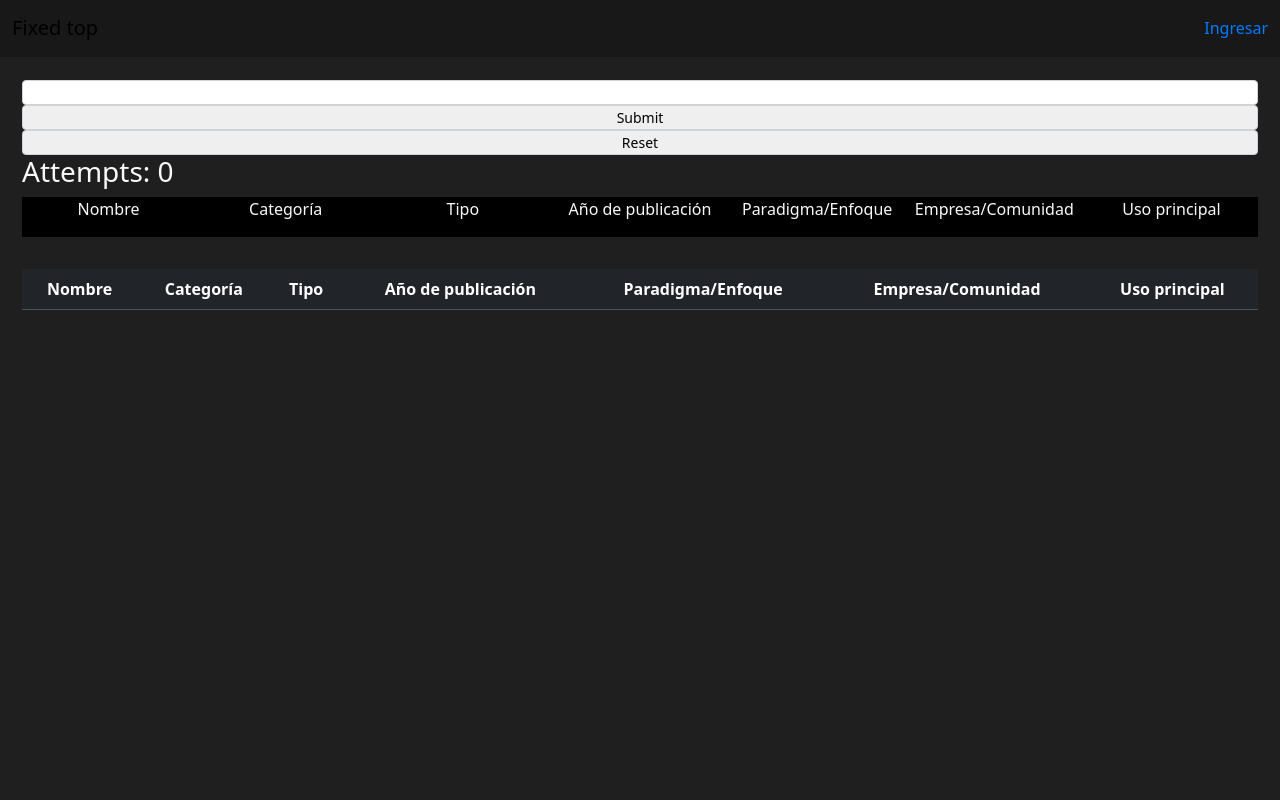
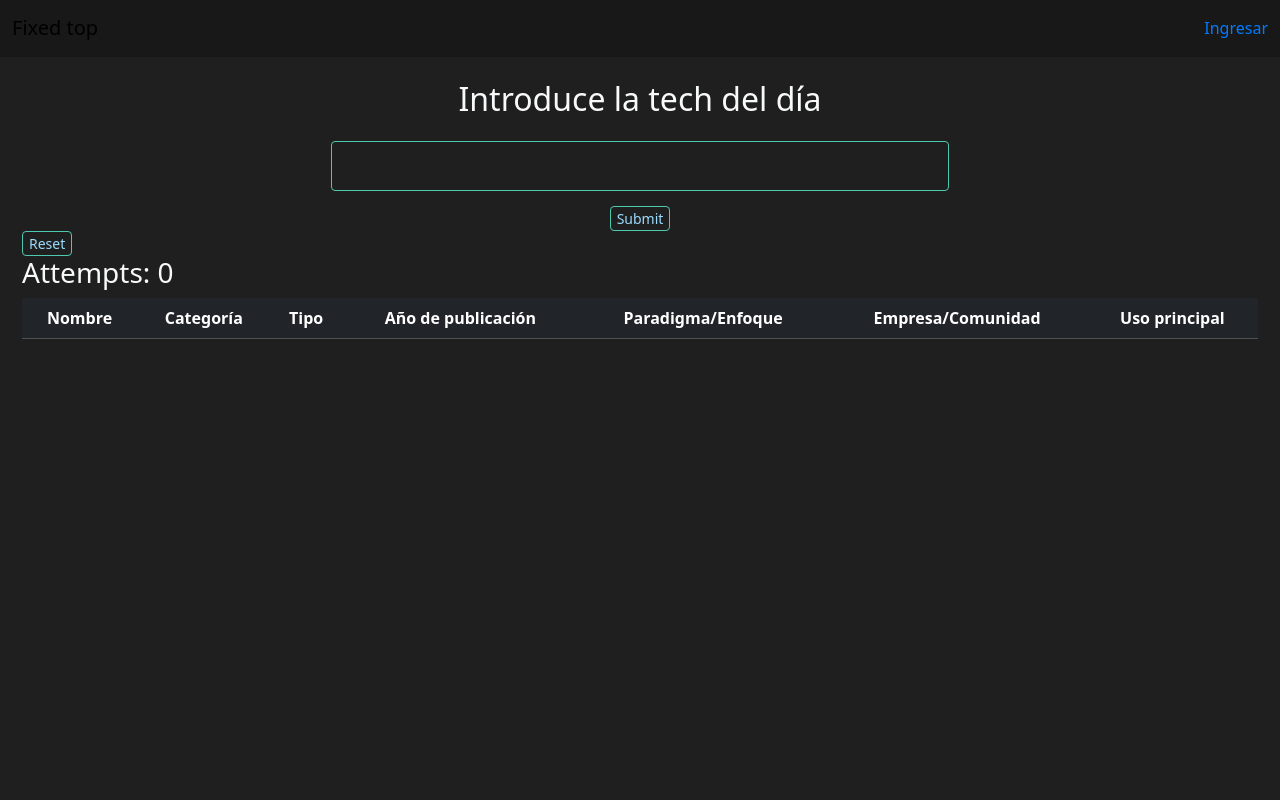
Before and after one commit to TheCatAvila/DevTest, a Flask app: page /daily_tech in a window 1280 px wide. Run offline with Flask 3, Linux system fonts and the light colour scheme; lists and menus that the app fills with data are empty; some libraries are stand-ins or nearby versions.

Commit message:
Update: agragar funciones tech del día

```diff
--- a/app/database/schema.sql
+++ b/app/database/schema.sql
@@ -49,3 +49,6 @@ CREATE TABLE technologies (
     FOREIGN KEY (company_id) REFERENCES companies(id),
     FOREIGN KEY (use_id) REFERENCES uses(id)
 );
+
+ALTER TABLE technologies
+ADD COLUMN daily BOOLEAN DEFAULT FALSE;
--- a/app/routes/main_routes.py
+++ b/app/routes/main_routes.py
@@ -21,5 +21,6 @@ def daily_tech():
 
     guessed_techs_data = session.get('guessed_techs', [])
     attempts = session.get('attempts', 0)
+    user_winner = session.get('user_winner', False)
 
-    return render_template('daily_tech.html', guessed_techs_data=guessed_techs_data, attempts=attempts)
+    return render_template('daily_tech.html', guessed_techs_data=guessed_techs_data, attempts=attempts, user_winner=user_winner)
--- a/app/static/css/forms.css
+++ b/app/static/css/forms.css
@@ -4,25 +4,25 @@ form{
 }
 
 input, select, textarea {
-    width: 100%;
-
     font-size: 0.875em;
     font-weight: 400;
     line-height: 1.5;
     appearance: none;
-    border: 1px solid #ced4da;
+    background-color: var(--dark-gray-2);
+    color: var(--variable-light-blue);
+    border: 1px solid var(--class-green);
     border-radius: 4px;
     transition: border-color 0.15s ease-in-out, box-shadow 0.15s ease-in-out;
     outline: none; /* Desactiva el focus predeterminado */
 }
 
 input:hover, select:hover, textarea:hover {
-    background-color: var(--light-gray);
+    background-color: rgb(20, 20, 20);
 }
 
 input:focus, select:focus, textarea:focus {
-    border-color: var(--blue);
-    box-shadow: 0 0 0 0.2rem rgba(52, 144, 220, 0.25);
+    border-color: rgb(255, 0, 0);
+    box-shadow: 0 0 0 0.2rem rgba(255, 0, 0, 0.25);
     outline: none; /* Asegura que no haya borde extra */
 }
 
@@ -50,3 +50,20 @@ label{
     justify-content: space-between;
     gap: 20px;
 }
+
+/* TECHS */
+
+.tech-form{
+    display: flex;
+    flex-direction: column;
+    align-items: center;
+    justify-content: center;
+    gap: 15px;
+    width: 100%;
+    background-color: var(--dark-gray-2);
+}
+
+.inp-tech{
+    width: 50%;
+    height: 50px;
+}
--- a/app/static/css/techs.css
+++ b/app/static/css/techs.css
@@ -23,3 +23,16 @@
 .cont-camps-ans{
     max-width: 1500px;
 }
+
+td{
+    background-color: rgb( 20, 20, 20);
+}
+
+tr{
+    border-style: none;
+    background-color: rgb( 20, 20, 20);
+}
+
+.test{
+    background-color: rgb( 20, 20, 20);
+}
--- a/app/static/css/variables.css
+++ b/app/static/css/variables.css
@@ -10,4 +10,9 @@
 
     --dark-gray-2: rgb(31, 31, 31);
     --dark-gray-3: rgb(24, 24, 24);
+
+    --class-green: #4EC9B0;
+    --def-blue: #569CD6;
+    --variable-light-blue:#9CDCFE;
+    --def-yellow: #DCDCAA;
   }
--- a/app/templates/daily_tech.html
+++ b/app/templates/daily_tech.html
@@ -11,38 +11,23 @@
 <div class="container-fluid cont-main">
     <div class="row gx-0">
 
-        <form action="/techs" method="POST">
-            <input name="tech" type="text">
+        {% if user_winner %}
+        <h3>Victoria</h3>
+        {% else %}
+
+        <form class="tech-form" action="/techs" method="POST">
+            <h2>Introduce la tech del día</h2>
+            <input class="inp-tech" name="tech" type="text">
             <input type="submit">
         </form>
+
+        {% endif %}
         <form action="/reset_game">
             <input type="submit" value="Reset">
         </form>
         <div>
             <h3>Attempts: {{ attempts }}</h3>
         </div>
-
-        <div class="cont-camps-ans">
-            <div class="cont-campos">
-                <p class="txt-campo">Nombre</p>
-                <p class="txt-campo">Categoría</p>
-                <p class="txt-campo">Tipo</p>
-                <p class="txt-campo">Año de publicación</p>
-                <p class="txt-campo">Paradigma/Enfoque</p>
-                <p class="txt-campo">Empresa/Comunidad</p>
-                <p class="txt-campo">Uso principal</p>
-            </div>
-
-            {% for tech in guessed_techs_data | reverse %}
-            <div class="cont-answers">
-                {% for key in ['name', 'category', 'type', 'release_year', 'paradigm', 'company', 'uses'] %}
-                {% set data = tech.comparison[key] %}
-                <p class="txt-answers" style="color: {{ 'green' if data.match else 'red' }};">{{ data.input }}</p>
-                {% endfor %}
-            </div>
-            {% endfor %}
-        </div>
-        <br><br><br>
         <table class="table text-center align-middle">
             <thead class="table-dark">
                 <tr>
@@ -66,9 +51,6 @@
                 {% endfor %}
             </tbody>
         </table>
-
-
-
     </div>
 </div>
 {% endblock %}
```
Also changed, not shown: app/models/technologies.py (+45 -4 lines), app/routes/techs_routes.py (+16 -5 lines).
